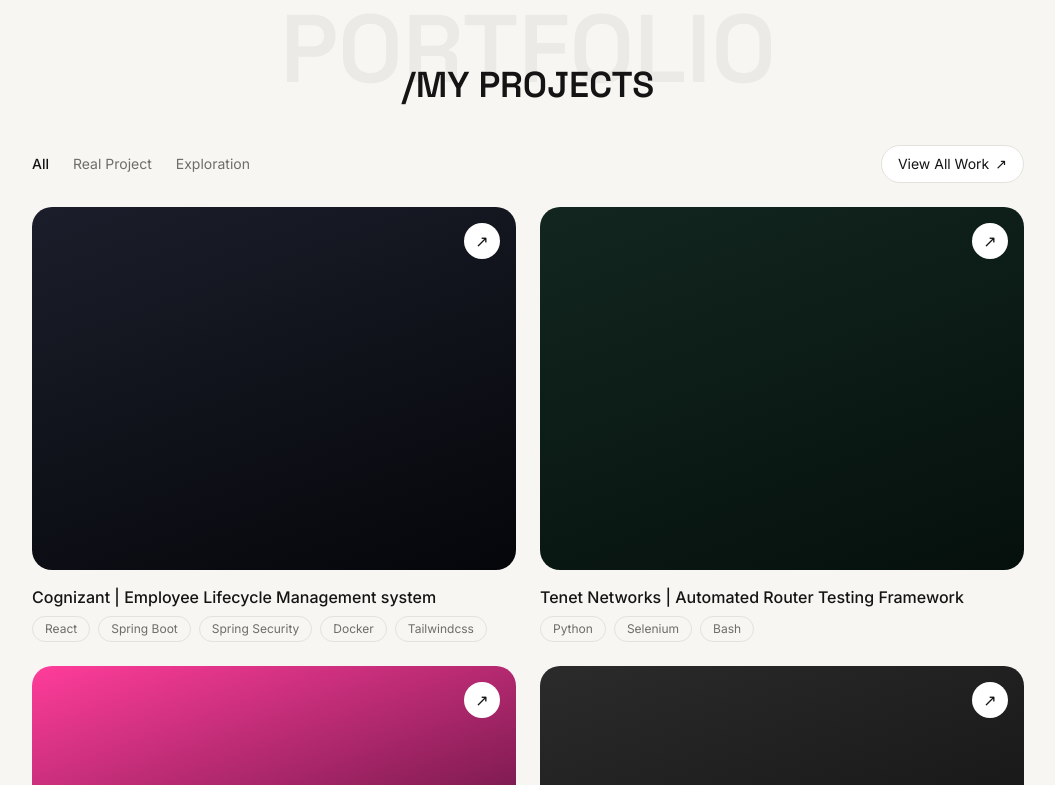
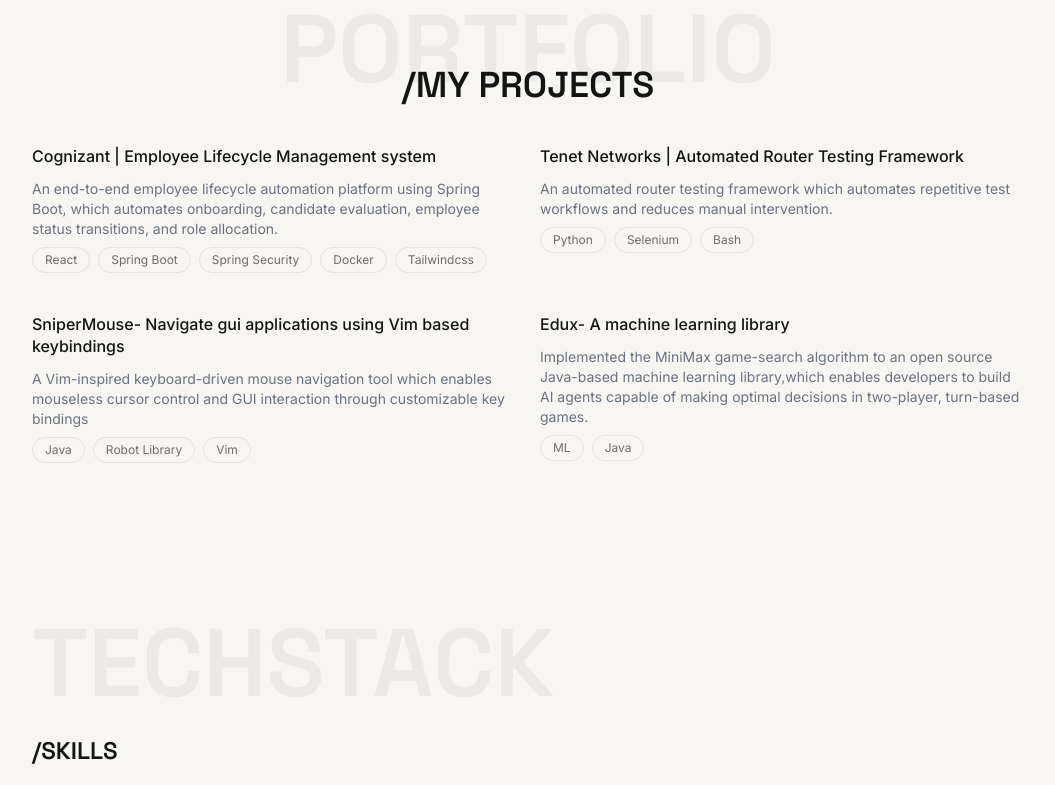
Before and after one commit to Black-Smith-Of-Fire/portfolio, a React (Vite) app: page / in a window 1280 px wide. Shown: the part 880-1665 px from the top of the page, without its empty margins (112-1167 px from the left). Built offline with nearby package versions, Linux system fonts and the light colour scheme; the HTML template or start-up script is replaced by a standard one.

Commit message:
Removed the image card opting for project description instead

```diff
--- a/src/components/MyProjects.tsx
+++ b/src/components/MyProjects.tsx
@@ -23,35 +23,12 @@
         </h2>
       </div>
 
-      <div className="mt-10 flex flex-wrap items-center justify-between gap-4">
-        <div className="flex gap-6 text-sm">
-          {filters.map((f) => (
-            <button
-              key={f}
-              onClick={() => setActive(f)}
-              className={`transition-colors ${
-                active === f ? 'text-ink font-medium' : 'text-muted hover:text-ink'
-              }`}
-            >
-              {f}
-            </button>
-          ))}
-        </div>
-        <a
-          href="#"
-          className="group inline-flex items-center gap-1.5 rounded-pill border border-line bg-white px-4 py-2 text-sm transition-colors hover:border-ink"
-        >
-          View All Work
-          <span className="transition-transform group-hover:translate-x-0.5 group-hover:-translate-y-0.5">
-            ↗
-          </span>
-        </a>
-      </div>
+
 
       <div className="mt-6 grid grid-cols-1 gap-6 sm:grid-cols-2">
         {visible.map((item) => (
-          <a key={item.id} href="#" className="group block">
-            <div
+          <div key={item.id} className="group block">
+            {/* <div
               className="relative aspect-[4/3] overflow-hidden rounded-card"
               style={{
                 backgroundImage: `linear-gradient(160deg, ${item.from}, ${item.to})`,
@@ -65,9 +42,11 @@
               <span className="absolute right-4 top-4 flex h-9 w-9 items-center justify-center rounded-full bg-white text-ink transition-transform group-hover:translate-x-0.5 group-hover:-translate-y-0.5">
                 ↗
               </span>
-            </div>
+            </div> */}
+            {/* <div className='max-w-82 items-center'> */}
             <h3 className="mt-4 text-base font-medium leading-snug">{item.title}</h3>
-            <div className="mt-2 flex gap-2">
+              <div className='text-gray-500 text-sm mt-3 '>{item.para}</div>
+            <div className="lg:mt-2 lg:gap-2 lg:flex lg:text-center grid grid-cols-3 gap-3 text-center items-center">
               {item.tags.map((t) => (
                 <span
                   key={t}
@@ -77,7 +56,8 @@
                 </span>
               ))}
             </div>
-          </a>
+            {/* </div> */}
+           </div>
         ))}
       </div>
     </section>
```
